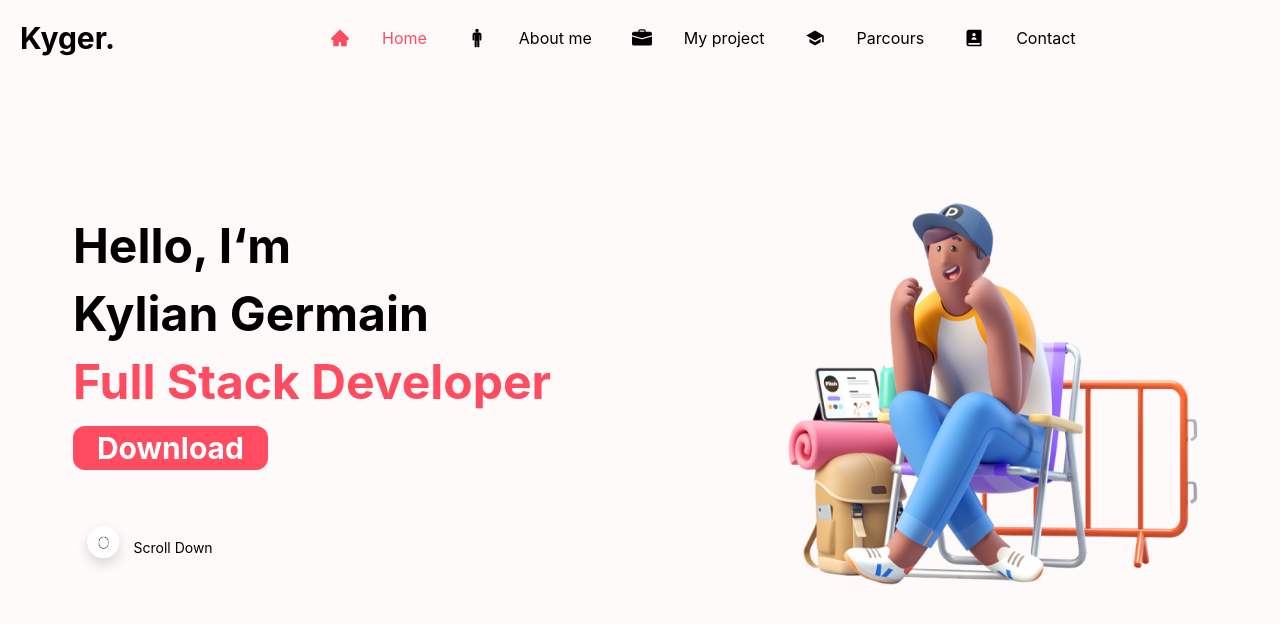
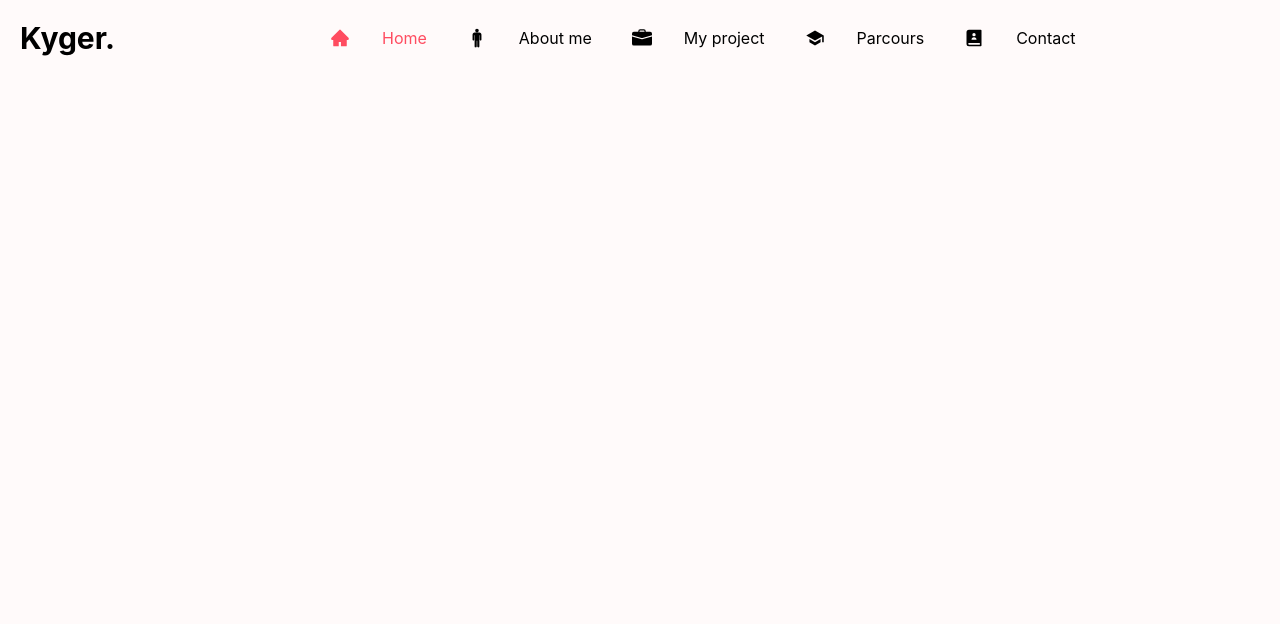
Before and after one commit to KylianGERMAIN/Portfolio, a Next.js app: page / in a window 1280 px wide. Shown: the top 624 px of the page. Built offline with nearby package versions, Linux system fonts and the light colour scheme.

Commit message:
[FIX] deploy

```diff
--- a/components/element/Banner-download.tsx
+++ b/components/element/Banner-download.tsx
@@ -1,3 +1,4 @@
+/* eslint-disable @next/next/no-img-element */
 import { NextPage } from "next"
 import Image from 'next/image'
 
--- a/containers/home/home.tsx
+++ b/containers/home/home.tsx
@@ -5,7 +5,7 @@ import BannerDownload from "../../components/element/Banner-download"
 const HomeContainer: NextPage = () => {
   return (
     <div className="">
-      <BannerDownload />
+      {/* <BannerDownload /> */}
     </div>
   )
 }
```
